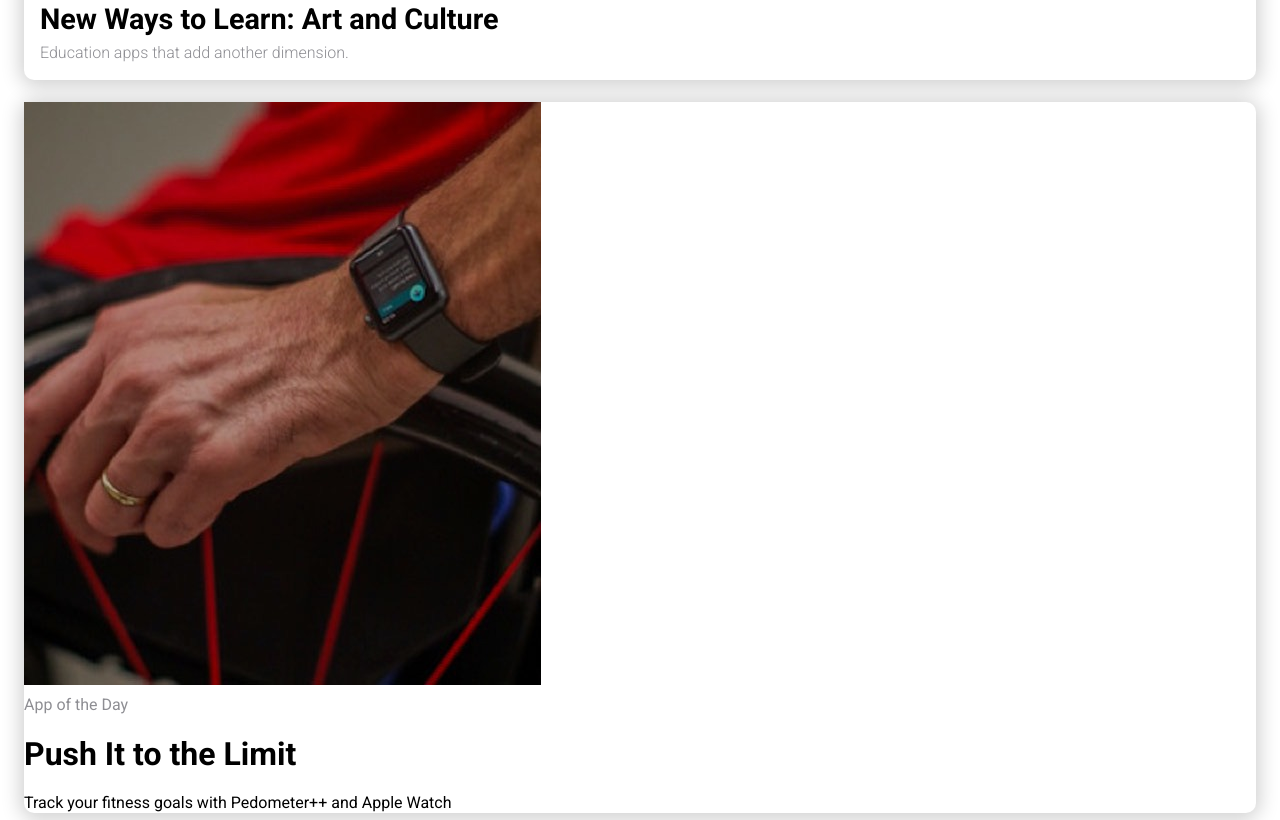
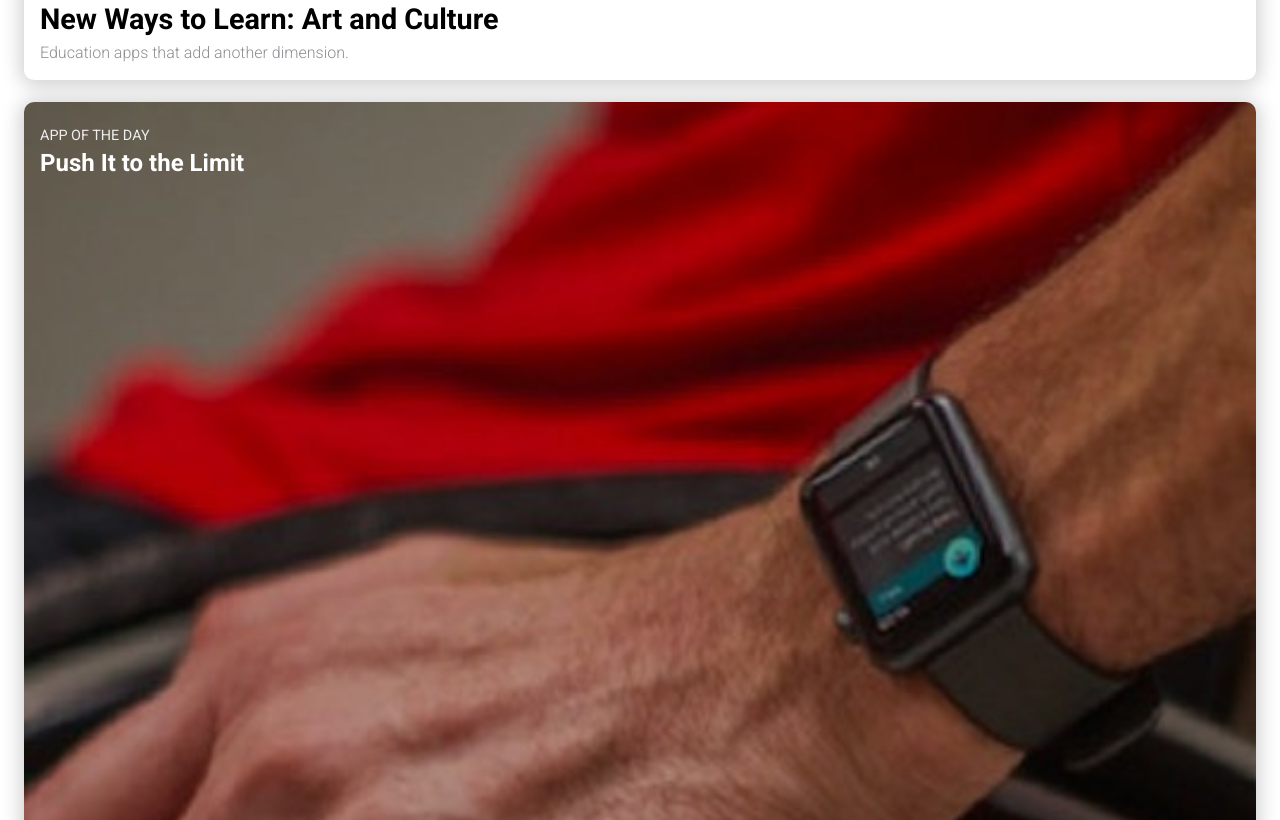
Before and after one commit to kenold/appstore, a website: page index.html in a window 1280 px wide. Shown: the part 1560-2380 px from the top of the page. Drawn offline with nearby package versions, Linux system fonts and the light colour scheme.

Commit message:
'of the day' styles

```diff
--- a/src/scss/main.scss
+++ b/src/scss/main.scss
@@ -20,6 +20,9 @@ section {
         &:hover {
             transform: scale(0.99);
         }
+    }
+    h1 {
+        margin: 0;
     }
     h4 {
         color: $lighter-color;
@@ -69,15 +72,47 @@ section {
     }
 }
 
+// Of The Day
+section.otd {
+    color: #fff;
+    .otd-image {
+        position: relative;
+        img {
+            width: 100%;
+            @include border-radius();
+        }
+        .category,
+        .heading,
+        .footer {
+            position: absolute;
+            right: 1rem;
+            left: 1rem;
+        }
+        .category {
+            color: #eee;
+            top: 1rem;
+        }
+        .heading {
+            top: 3rem;
+            font-size: 1.5rem;;
+        }
+        .footer {
+            bottom: 1rem;
+            font-size: 90%;
+        }
+    }
+}
+
 .simulation .box {
     padding: 16px;
 }
 
+section .category {
+    text-transform: uppercase;
+    font-size: .9rem;
+}
+
 header {
-    .category {
-        text-transform: uppercase;
-        font-size: .9rem;
-    }
     .heading {
         margin: .5rem 0;
         font-weight: 700;
```
Also changed, not shown: dist/css/main.css.
